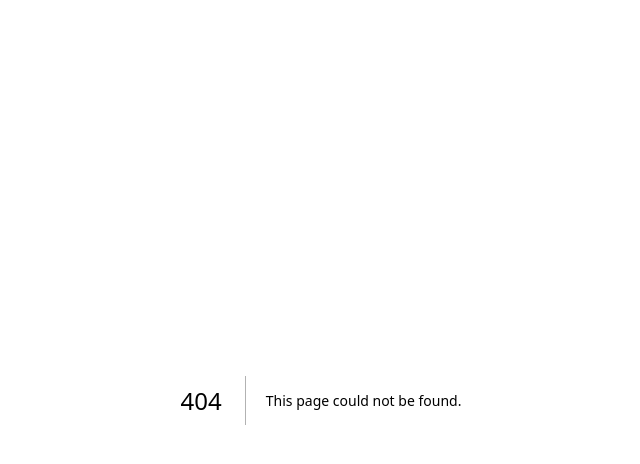
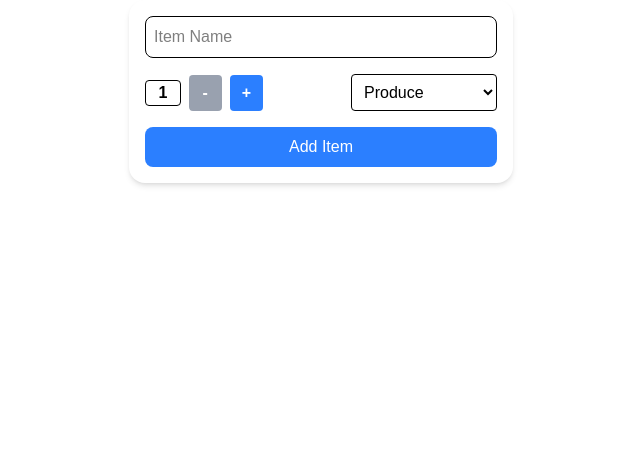
Before and after one commit to Christopher-Hanovich/cprg306-assignments, a Next.js app: page /week-5 in a window 1280 px wide. Before the commit this address had no page. Shown: the top 464 px of the page, without its empty margins (319-959 px from the left). Built offline with nearby package versions, Linux system fonts and the light colour scheme.

Commit message:
Completed week 5 assignment

```diff
--- a/app/page.js
+++ b/app/page.js
@@ -14,6 +14,9 @@ export default function Home() {
       <p className="mb-2 text-center">
         <Link href="/week-4">Week 4</Link>
       </p>
+      <p className="mb-2 text-center">
+        <Link href="/week-5">Week 5</Link>
+      </p>
     </main>
   );
 }
--- /dev/null
+++ b/app/week-5/new-item.js
@@ -0,0 +1,94 @@
+'use client';
+import { useState } from "react";
+
+export default function NewItem() {
+  const [name, setName] = useState("");
+  const [quantity, setQuantity] = useState(1);
+  const [category, setCategory] = useState("produce");
+  const increment = () => {
+        if (quantity <20) {
+            setQuantity(quantity + 1);
+        }
+
+    };
+    const decrement = () => {
+        if (quantity > 1) {
+            setQuantity(quantity - 1);
+        }
+
+    };
+
+
+
+  const handleSubmit = (event) => {
+    event.preventDefault();
+    const item = { name, quantity, category };
+    console.log(item);
+    alert(`Item added: ${name}, Quantity: ${quantity}, Category: ${category}`);
+    setName("");
+    setQuantity(1);
+    setCategory("produce");
+  };
+
+  return (
+    <form
+      onSubmit={handleSubmit}
+      className="flex flex-col gap-4 bg-white p-4 rounded-2xl shadow-md w-full max-w-sm mx-auto"
+    >
+      <input
+        type="text"
+        placeholder="Item Name"
+        value={name}
+        required
+        onChange={(e) => setName(e.target.value)}
+        className="border rounded-lg p-2 w-full text-black"
+      />
+
+      <div className="flex items-center gap-2 text-black font-extrabold " >
+        <span className="border rounded w-16 text-center">{quantity}</span>
+        <button
+          type="button"
+          onClick={decrement}
+          disabled={quantity === 1}
+          className={`px-3 w-10 h-9 rounded text-white ${quantity === 1 ? 'bg-gray-400 cursor-not-allowed' : 'bg-blue-500'}`}
+        >
+          -
+        </button>
+        <button
+          type="button"
+          onClick={increment}
+          disabled={quantity === 20}
+          className={`px-3 w-10 h-9 rounded text-white ${quantity === 20 ? 'bg-gray-400 cursor-not-allowed' : 'bg-blue-500'}`}
+        >
+          +
+        </button>
+         <select
+        value={category}
+        onChange={(e) => setCategory(e.target.value)}
+        className="ml-20 border p-2 rounded  text-black font-light "
+      >
+        <option value="produce">Produce</option>
+        <option value="dairy">Dairy</option>
+        <option value="bakery">Bakery</option>
+        <option value="meat">Meat</option>
+        <option value="frozen_foods">Frozen Foods</option>
+        <option value="canned_goods">Canned Goods</option>
+        <option value="dry_goods">Dry Goods</option>
+        <option value="beverages">Beverages</option>
+        <option value="snacks">Snacks</option>
+        <option value="household">Household</option>
+        <option value="others">Others</option>
+      </select>
+      </div>
+
+
+
+      <button
+        type="submit"
+        className="bg-blue-500 text-white py-2 rounded-lg hover:bg-blue-600"
+      >
+        Add Item
+      </button>
+    </form>
+  );
+}
--- /dev/null
+++ b/app/week-5/page.js
@@ -0,0 +1,8 @@
+import NewItem from "./new-item";
+export default function page() {
+  return (
+    <main>
+      <NewItem />
+    </main>
+  );
+}
```
